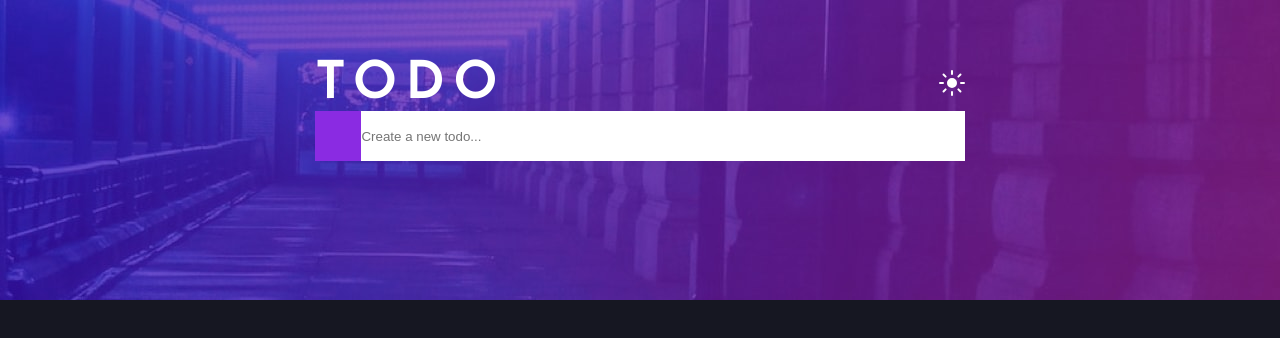
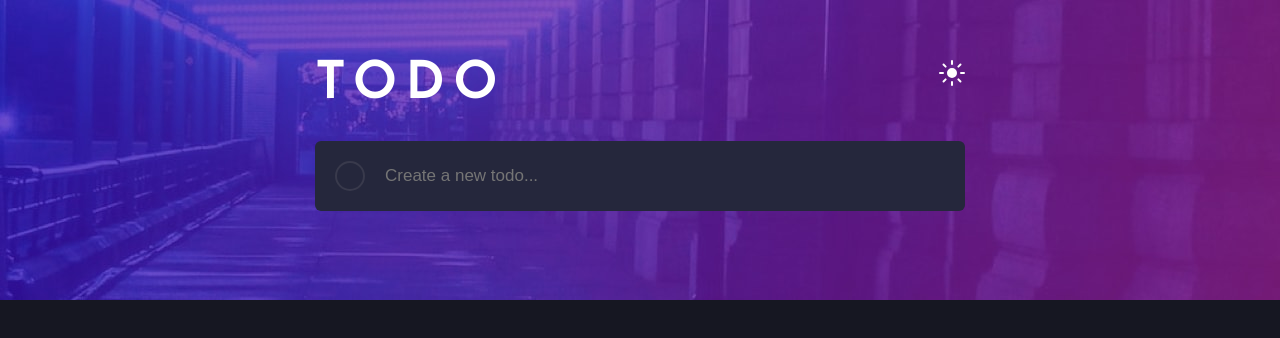
Before and after one commit to carlosmdiaz/TODO-App, a React (Create React App) app: page / in a window 1280 px wide. Shown: the top 338 px of the page. Built offline with nearby package versions, Linux system fonts and the light colour scheme.

Commit message:
In this commit I have changed the style for TaskInput.js

```diff
--- a/src/App.css
+++ b/src/App.css
@@ -29,7 +29,7 @@
   width: 100%;
   display: flex;
   justify-content: space-between;
-  align-items: center;
+  margin-bottom: 30px;
 }
 
 .title {
@@ -44,24 +44,48 @@
 
 .new-todo {
   width: 100%;
-  height: 50px;
-  background-color: blue;
+  height: 70px;
+  background-color: hsl(235, 24%, 19%);
+  border-radius: 6px;
   display: flex;
 }
 
 .check {
-  width: 50px;
-  height: 50px;
-  background-color: blueviolet;
+  width: 70px;
+  display: flex;
+  justify-content: center;
+  align-items: center;
+}
+
+.check-mark {
+  width: 30px;
+  height: 30px;
+  border: 2px solid hsl(237, 14%, 26%);
+  border-radius: 50%;
+  cursor: pointer;
+  transition: all 0.25s;
+}
+
+.check-mark:hover {
+  background: linear-gradient(135deg, #55DDFF 0%, #C058F3 100%);
 }
 
 .new-todo-input {
-  width: 100%;
-  height: 50px;
+  flex-grow: 1;
+  display: flex;
+  align-items: center;
+}
+
+.new-todo-input form {
+  flex-grow: 1;
 }
 
 .new-todo-input input {
   width: 100%;
-  height: 50px;
   border: none;
+  padding: 10px 0px;
+  background-color: transparent;
+  outline: none;
+  color: hsl(234, 39%, 85%);
+  font-size: 17px;
 }
```
Also changed, not shown: src/components/TaskList.js (added), 1 other file (tests, documents, lock files or other folders).
